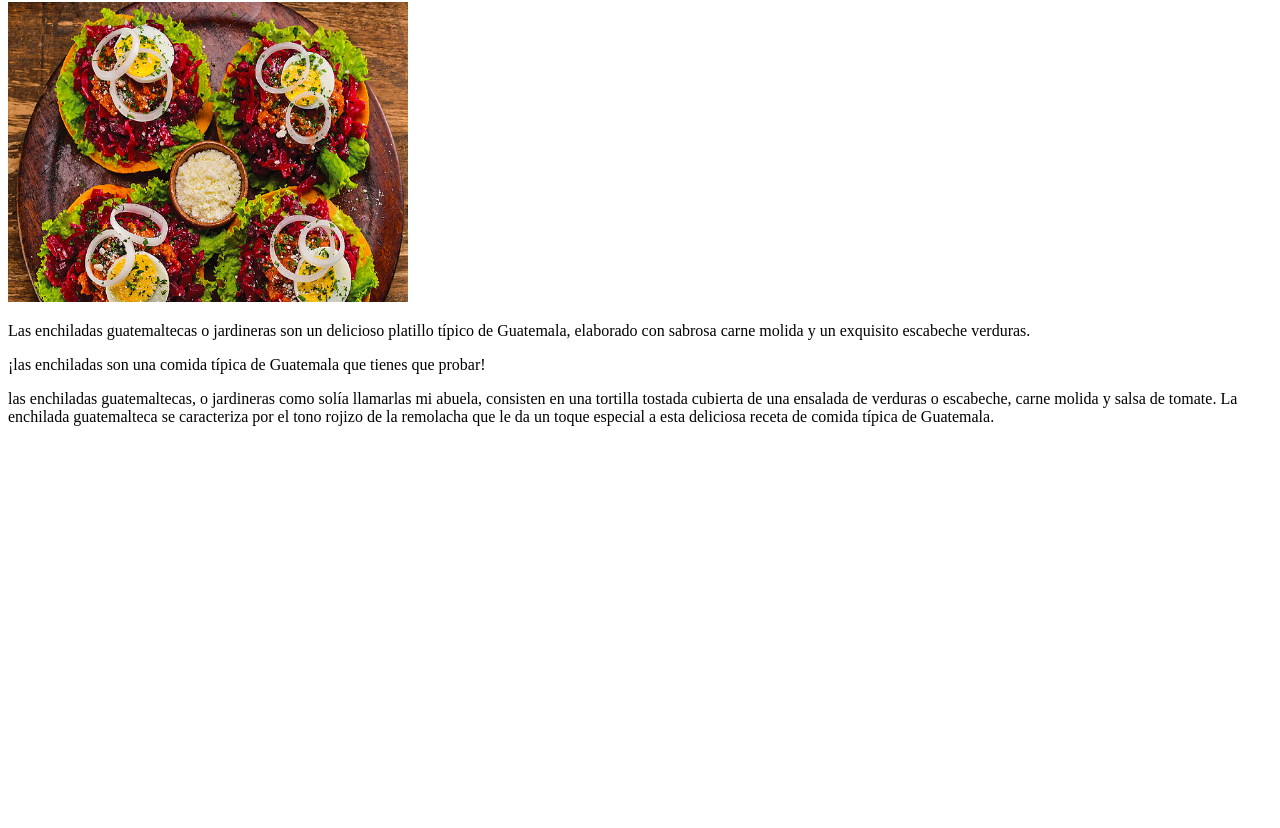
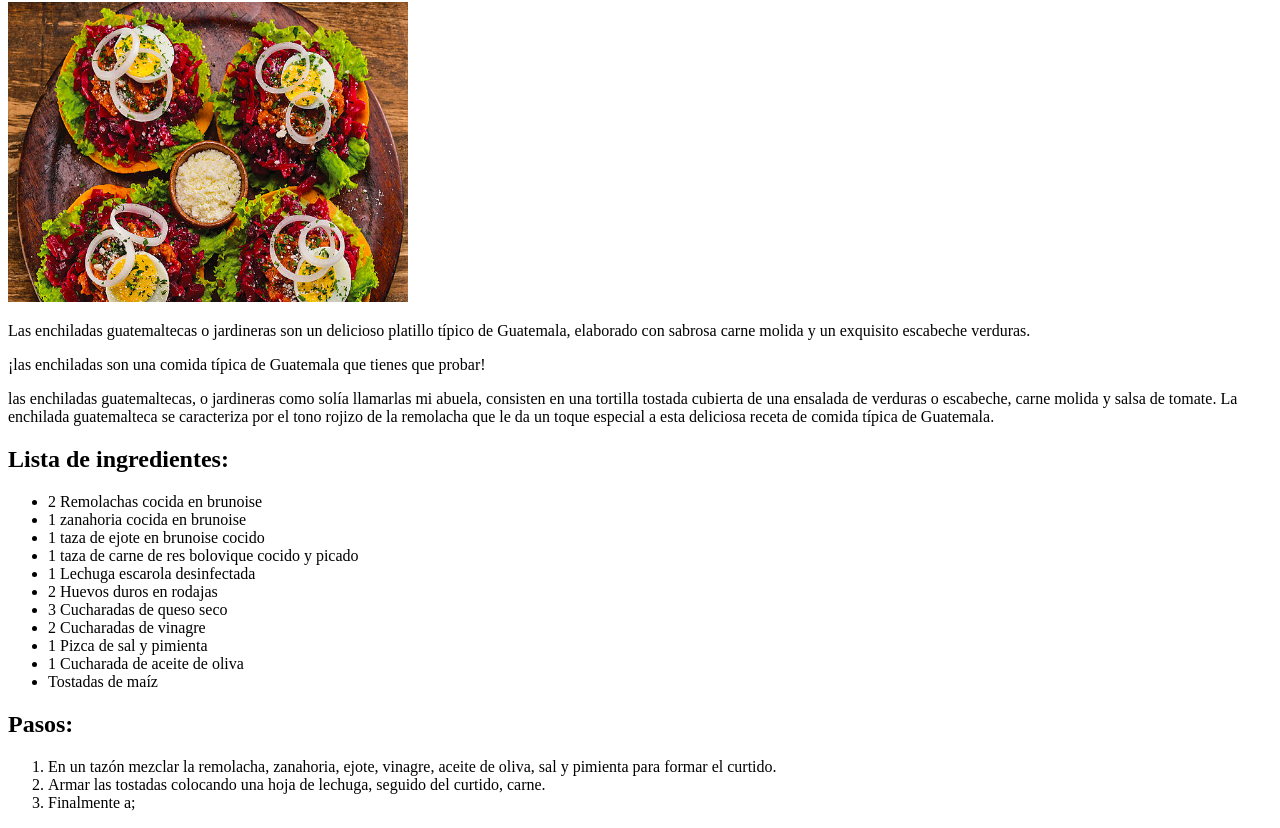
Before and after one commit to Diego-Landony/odin-recipes, a plain HTML site: page recipies/enchiladas-guatemaltecas.html in a window 1280 px wide. Shown: the part 78-906 px from the top of the page. Before the commit the page ends 800 px from the top, so only its background shows below. Drawn offline with Linux system fonts and the light colour scheme.

Commit message:
generando listas de los ingredientes y pasos

```diff
--- a/recipies/enchiladas-guatemaltecas.html
+++ b/recipies/enchiladas-guatemaltecas.html
@@ -28,5 +28,32 @@
       caracteriza por el tono rojizo de la remolacha que le da un toque especial
       a esta deliciosa receta de comida típica de Guatemala.
     </p>
+    <h2>Lista de ingredientes:</h2>
+    <ul>
+      <li>2 Remolachas cocida en brunoise</li>
+      <li>1 zanahoria cocida en brunoise</li>
+      <li>1 taza de ejote en brunoise cocido</li>
+      <li>1 taza de carne de res bolovique cocido y picado</li>
+      <li>1 Lechuga escarola desinfectada</li>
+      <li>2 Huevos duros en rodajas</li>
+      <li>3 Cucharadas de queso seco</li>
+      <li>2 Cucharadas de vinagre</li>
+      <li>1 Pizca de sal y pimienta</li>
+      <li>1 Cucharada de aceite de oliva</li>
+      <li>Tostadas de maíz</li>
+    </ul>
+    <h2>Pasos:</h2>
+    <ol>
+      <li>
+        En un tazón mezclar la remolacha, zanahoria, ejote, vinagre, aceite de
+        oliva, sal y pimienta para formar el curtido.
+      </li>
+
+      <li>
+        Armar las tostadas colocando una hoja de lechuga, seguido del curtido,
+        carne.
+      </li>
+      <li>Finalmente a;</li>
+    </ol>
   </body>
 </html>
```
